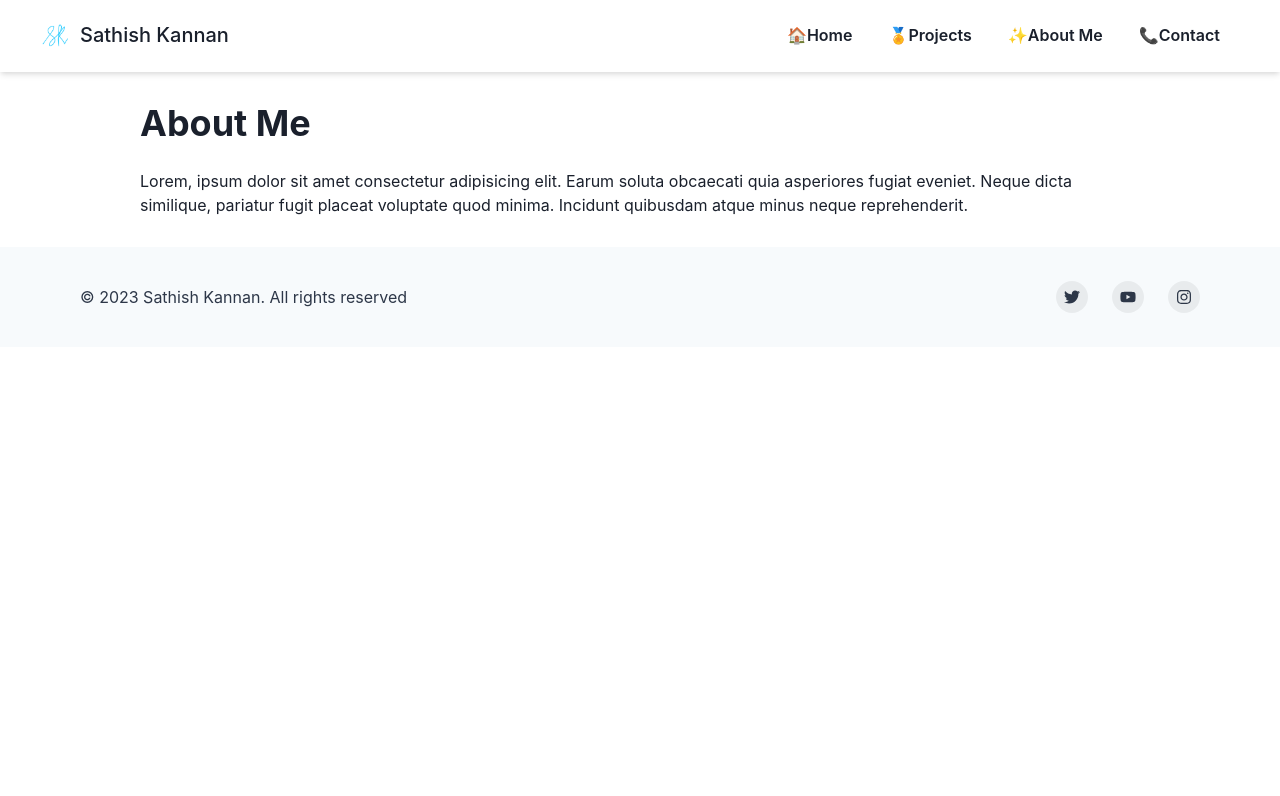
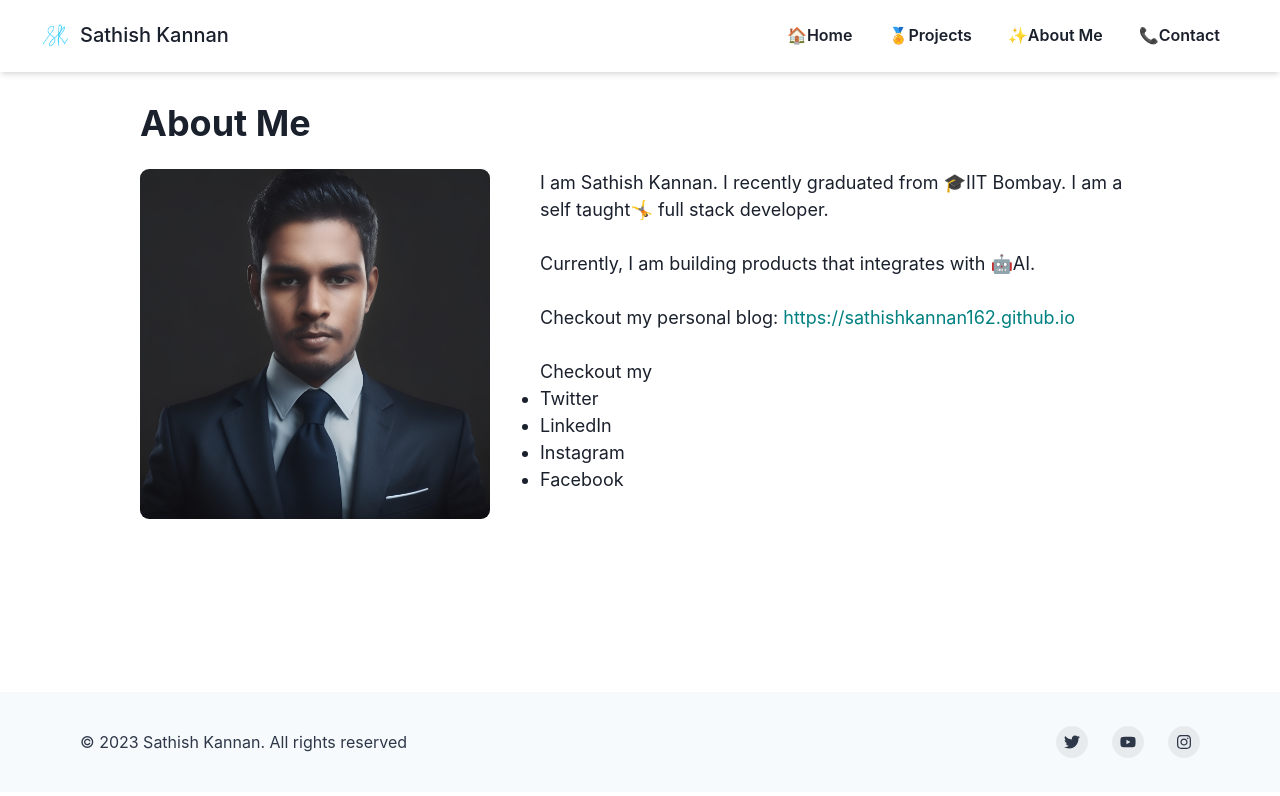
Before and after one commit to sathishkannan162/personal_portfolio_website, a React (Vite) app: page /about in a window 1280 px wide. Shown: the top 796 px of the page. Built offline with nearby package versions, Linux system fonts and the light colour scheme.

Commit message:
feat: add info in about page

```diff
--- a/src/AboutPage.jsx
+++ b/src/AboutPage.jsx
@@ -1,16 +1,39 @@
-import { Heading, Text } from '@chakra-ui/react';
+import { Heading, Text, Image, Box, Link } from '@chakra-ui/react';
 import PageContainer from './PageContainer';
+import myPhoto from './assets/my_photo.jpg';
 
 export default function AboutPage() {
   return (
     <PageContainer>
       <Heading>About Me</Heading>
       <br />
-      <Text>
-        Lorem, ipsum dolor sit amet consectetur adipisicing elit. Earum soluta
-        obcaecati quia asperiores fugiat eveniet. Neque dicta similique,
-        pariatur fugit placeat voluptate quod minima. Incidunt quibusdam atque
-        minus neque reprehenderit.
+      <Box maxW="400px" maxH="400px" float="left" pr={50}>
+        <Image src={myPhoto} borderRadius={9} />
+      </Box>
+      <Text fontSize={'lg'}>
+        <Text>
+          I am Sathish Kannan. I recently graduated from 🎓IIT Bombay. I am a
+          self taught🤸 full stack developer.
+          <br />
+          <br />
+          Currently, I am building products that integrates with 🤖AI.
+          <br />
+          <br />
+          Checkout my personal blog:{' '}
+          <Link href="https://sathishkannan162.github.io" color={'teal'}>
+            https://sathishkannan162.github.io
+          </Link>
+        </Text>
+        <br />
+        <Text>
+          Checkout my
+          <ul>
+            <li>Twitter</li>
+            <li>LinkedIn</li>
+            <li>Instagram</li>
+            <li>Facebook</li>
+          </ul>
+        </Text>
       </Text>
     </PageContainer>
   );
--- a/src/PageContainer.jsx
+++ b/src/PageContainer.jsx
@@ -2,7 +2,7 @@ import { Box } from '@chakra-ui/react';
 
 export default function PageContainer({ children }) {
   return (
-    <Box maxW="1000px" mx="auto" my="30px">
+    <Box maxW="1000px" height={'70vh'} mx="auto" my="30px">
       {/* my default maxW was 1200px but reduced to 1000px here */}
       {children}
     </Box>
```
